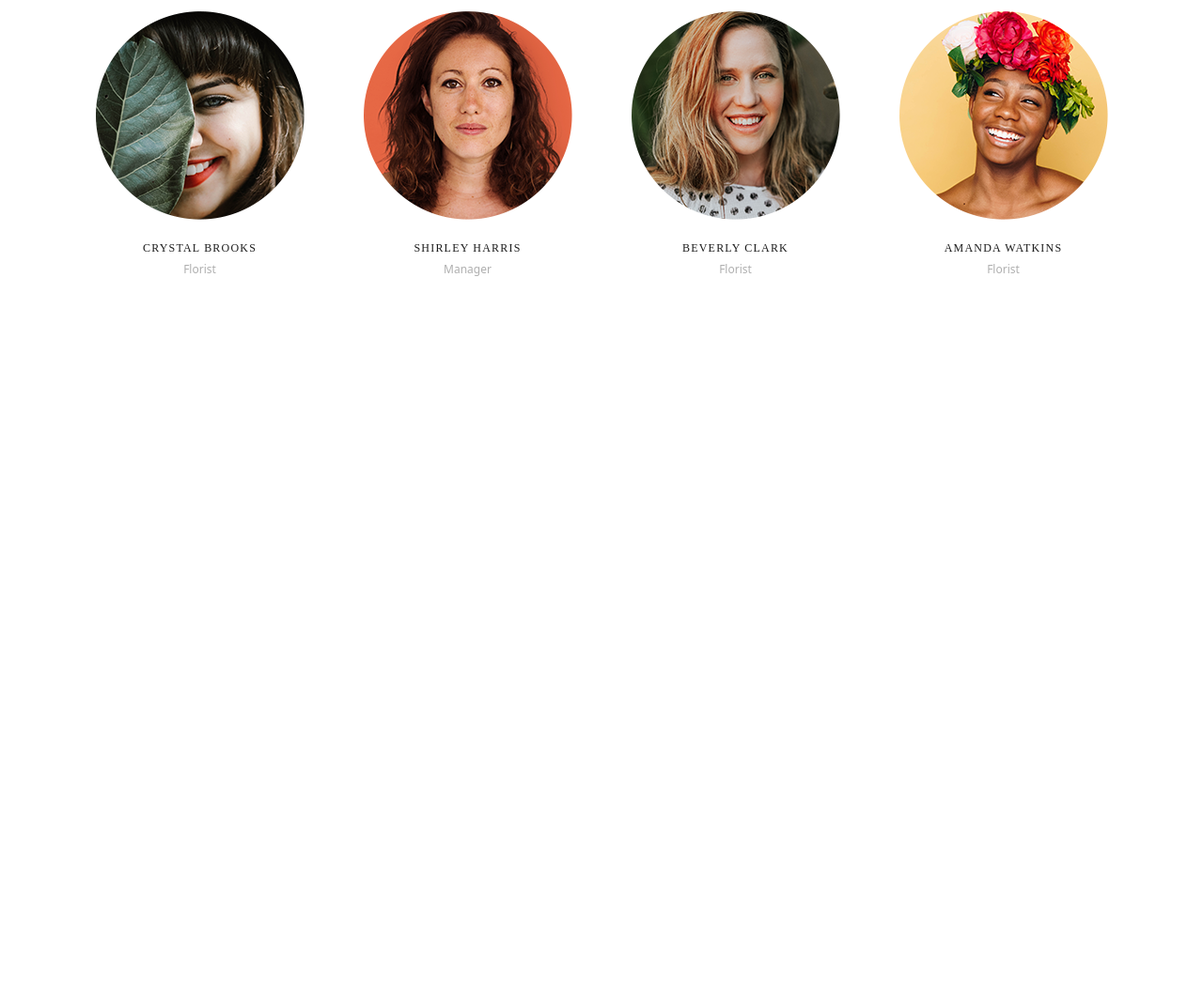
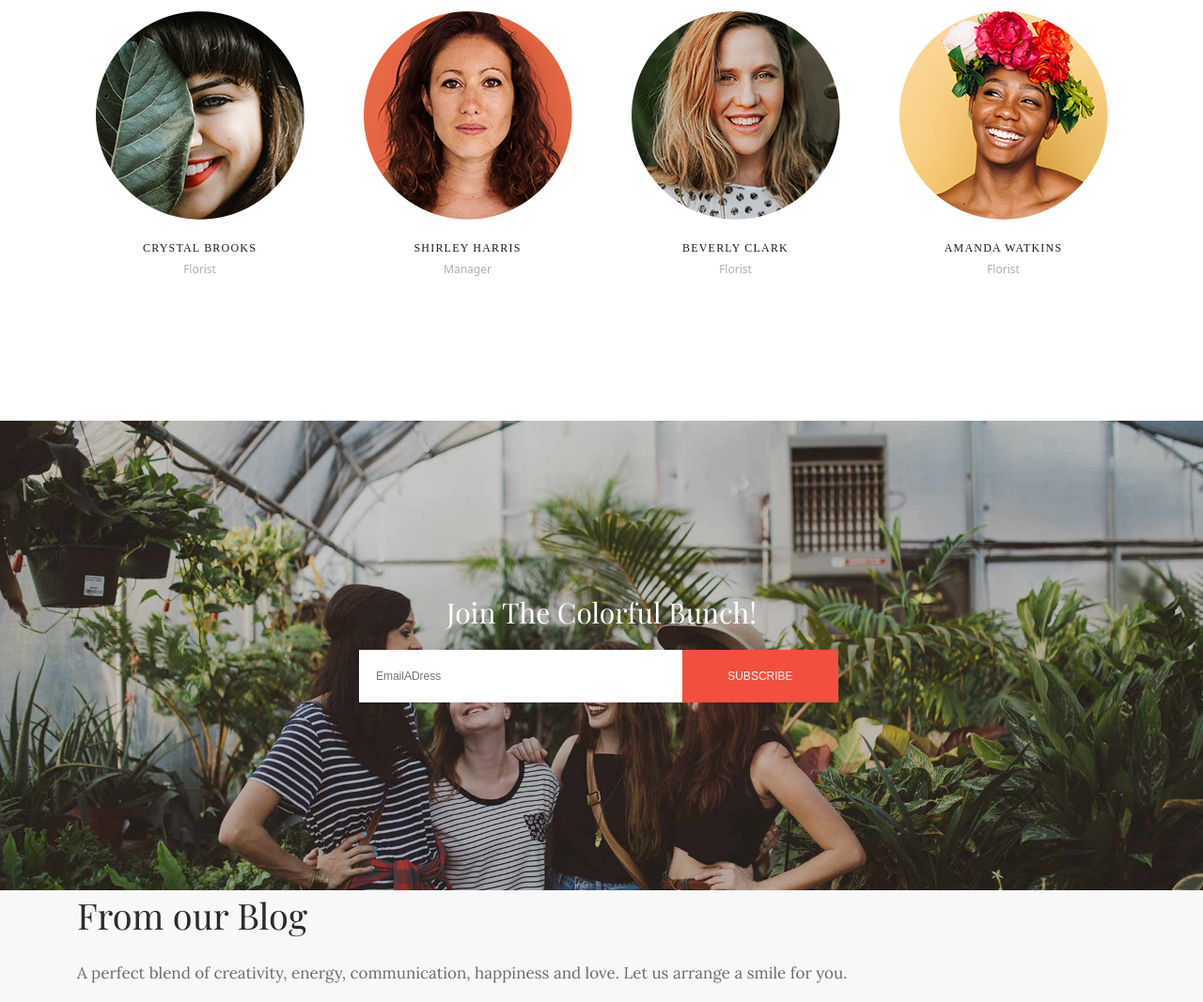
Before and after one commit to RailJannatov/front-endProject, a plain HTML site: page index.html in a window 1280 px wide. Shown: the part 2421-3488 px from the top of the page at 94% size. Before the commit the page ends 2721 px from the top, so only its background shows below. Drawn offline with nearby package versions, Linux system fonts and the light colour scheme.

Commit message:
colorful-bunch-done

```diff
--- a/assets/SASS/index.scss
+++ b/assets/SASS/index.scss
@@ -4,3 +4,5 @@
 @import "./partial/home/floweritems";
 @import "./partial/home/surpriseyourvalentine";
 @import "./partial/home/flowerexperts";
+@import "./partial/home/joinbunch";
+@import "./partial/home/blog";
--- /dev/null
+++ b/assets/SASS/partial/home/_blog.scss
@@ -0,0 +1,20 @@
+#blog {
+  background-color: #f8f8f8;
+  .blog-title {
+    h2 {
+      font-size: 38px;
+      line-height: 1.447em;
+      color: #2b2b2b;
+      font-family: "Playfair Display", serif;
+      font-weight: 400;
+      margin: 0 0 19px;
+    }
+
+    p {
+      font-size: 17px;
+      line-height: 29px;
+      font-family: "Lora", serif;
+      color: #6d6a6a;
+    }
+  }
+}
--- a/assets/SASS/partial/home/_flowerexperts.scss
+++ b/assets/SASS/partial/home/_flowerexperts.scss
@@ -1,4 +1,5 @@
 #flower-experts {
+  padding-bottom: 148px;
   .flower-experts-title {
     padding: 0px 29%;
     padding-top: 138px;
--- /dev/null
+++ b/assets/SASS/partial/home/_joinbunch.scss
@@ -0,0 +1,40 @@
+#join-colorful-bunch {
+  background-image: url("/assets/image/backgrounds/h3-background-img.jpg");
+  background-attachment: fixed;
+  background-size: cover;
+  background-repeat: no-repeat;
+  .context {
+    padding-top: 183px;
+    padding-bottom: 185px;
+  }
+  .join-title {
+    h3 {
+      color: #ffffff;
+      margin: 0 0 19px;
+      font-family: "Playfair Display", serif;
+      font-weight: 400;
+      font-size: 30px;
+      line-height: 1.4;
+    }
+  }
+  input[type="email"] {
+    color: #959595;
+    font-size: 12px;
+    background-color: white;
+    margin: 0px -6px 15px;
+    padding: 19px 18px;
+    font-family: Montserrat, sans-serif;
+    width: 27%;
+    border: none;
+  }
+  input[type="submit"] {
+    width: 13%;
+    font-size: 12px;
+    font-family: Montserrat, sans-serif;
+    padding: 19px 43px;
+    color: #fff;
+    background-color: #f34f3f;
+    border: none;
+    text-transform: uppercase;
+  }
+}
--- a/index.html
+++ b/index.html
@@ -7,6 +7,8 @@
     <meta name="viewport" content="width=device-width, initial-scale=1.0">
     <link href="https://cdn.jsdelivr.net/npm/bootstrap@5.1.3/dist/css/bootstrap.min.css" rel="stylesheet"
         integrity="sha384-1BmE4kWBq78iYhFldvKuhfTAU6auU8tT94WrHftjDbrCEXSU1oBoqyl2QvZ6jIW3" crossorigin="anonymous">
+    <link href="https://fonts.googleapis.com/css2?family=Playfair+Display&display=swap" rel="stylesheet">
+    <link href="https://fonts.googleapis.com/css2?family=Lora&family=Playfair+Display&display=swap" rel="stylesheet">
     <script src="https://ajax.googleapis.com/ajax/libs/jquery/3.5.1/jquery.min.js"></script>
     <script src="https://kit.fontawesome.com/ef591a1a0e.js" crossorigin="anonymous"></script>
 
@@ -420,6 +422,31 @@
                 </div>
             </div>
         </section>
+        <section id="join-colorful-bunch">
+            <div class="context">
+                <div class="join-title text-center">
+                    <h3>Join The Colorful Bunch!</h3>
+                </div>
+                <form action="" class="text-center">
+                    <input type="email" placeholder="EmailADress">
+                    <input type="submit" value="subscribe">
+                </form>
+            </div>
+        </section>
+        <section id="blog">
+            <div class="container">
+                <div class="blog-title">
+                    <h2>From our Blog</h2>
+                    <p>A perfect blend of creativity, energy, communication, happiness and love. Let us arrange a smile
+                        for you.</p>
+                </div>
+                <div class="row">
+                    <div class="col-md-4 col-sm-6"></div>
+                    <div class="col-md-4 col-sm-6"></div>
+                    <div class="col-md-4 col-sm-6"></div>
+                </div>
+            </div>
+        </section>
 
     </main>
     <footer></footer>
```
Also changed, not shown: assets/css/index.css, assets/image/backgrounds/h3-background-img.jpg (added).
